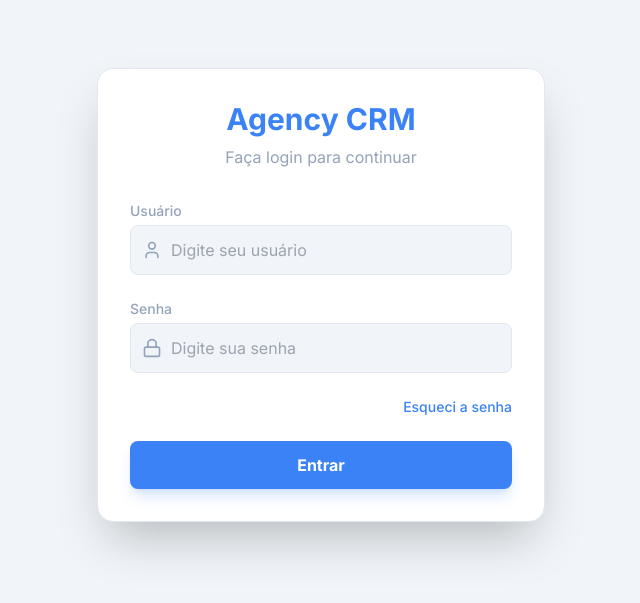
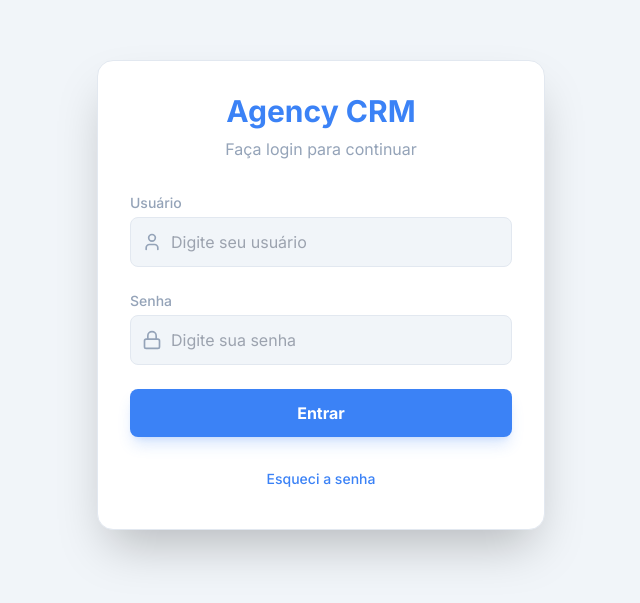
Before and after one commit to Cleocobra/agency-crm, a Next.js app: page /login in a window 1280 px wide. Shown: the part 105-708 px from the top of the page, without its empty margins (319-959 px from the left). Built offline with nearby package versions, Linux system fonts and the light colour scheme; no server answers; the database is empty.

Commit message:
Move forgot password link below button

```diff
--- a/src/app/(auth)/login/page.tsx
+++ b/src/app/(auth)/login/page.tsx
@@ -72,10 +72,8 @@ export default function LoginPage() {
                         </div>
                     </div>
 
-                    <div className="flex justify-end mt-2 relative z-10">
-                        <Link href="/forgot-password" className="text-sm text-primary hover:underline font-medium">
-                            Esqueci a senha
-                        </Link>
+                    <div className="flex justify-end mt-2 relative z-10" style={{ display: 'none' }}>
+                        {/* Removido daqui */}
                     </div>
 
                     {error && (
@@ -90,6 +88,12 @@ export default function LoginPage() {
                     >
                         Entrar
                     </button>
+
+                    <div className="text-center mt-4">
+                        <Link href="/forgot-password" className="text-sm text-primary hover:underline font-medium inline-block p-2">
+                            Esqueci a senha
+                        </Link>
+                    </div>
                 </form>
             </div>
         </div>
```
